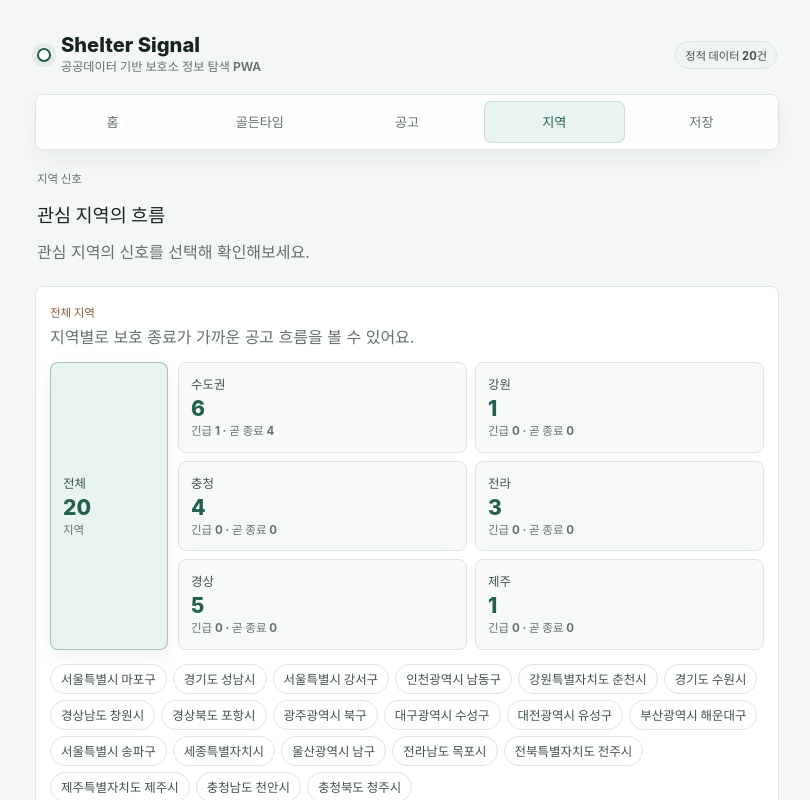
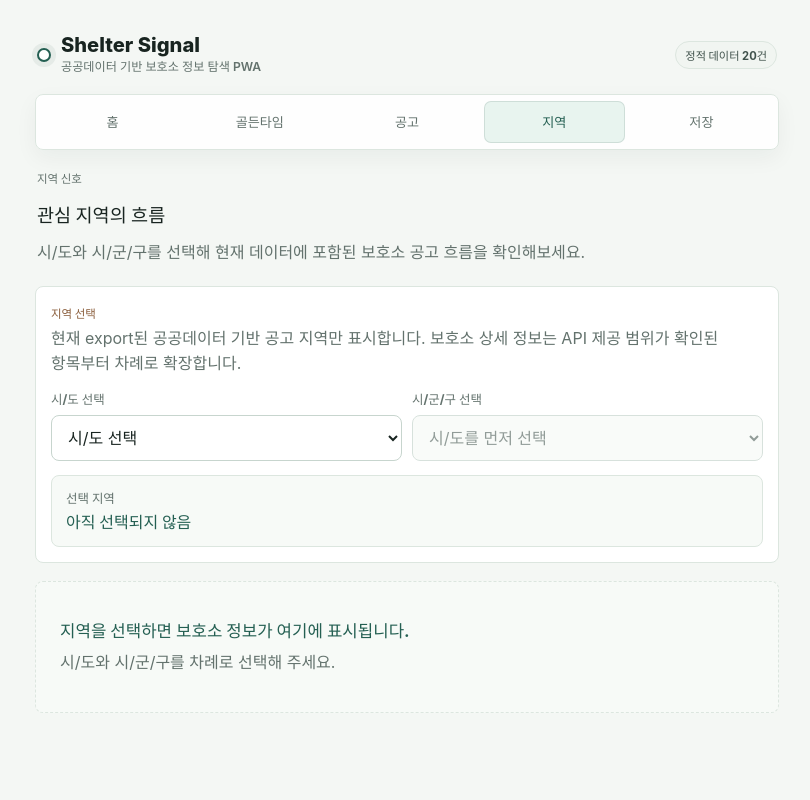
Before and after one commit to dffxonnb-cyber/shelter-signal, a React (Vite) app in the folder app/: page / in a window 1280 px wide. Both pictures are taken after a click on the button "지역". Shown: the top 800 px of the page, without its empty margins (233-1043 px from the left). Built offline with nearby package versions, Linux system fonts and the light colour scheme.

Commit message:
feat: add region dropdown exploration

```diff
--- a/app/src/App.tsx
+++ b/app/src/App.tsx
@@ -15,15 +15,6 @@ import {
 
 type ViewKey = "overview" | "golden" | "notices" | "regions" | "saved";
 type NoticeLimit = 5 | 10 | 20 | "all";
-type RegionClusterKey =
-  | "capital"
-  | "gangwon"
-  | "chungcheong"
-  | "jeolla"
-  | "gyeongsang"
-  | "jeju"
-  | "other";
-type RegionSelectionKey = "all" | `cluster:${RegionClusterKey}` | `region:${string}`;
 
 const ALL_FILTER = "전체";
 const NOTICE_LIMIT_OPTIONS: Array<{ value: NoticeLimit; label: string }> = [
@@ -49,20 +40,6 @@ const labelOrder: Record<RescueWindowLabel, number> = {
   "종료/확인 필요": 5,
 };
 
-const REGION_CLUSTERS: Array<{
-  key: RegionClusterKey;
-  label: string;
-  matchers: string[];
-}> = [
-  { key: "capital", label: "수도권", matchers: ["서울", "경기", "인천"] },
-  { key: "gangwon", label: "강원", matchers: ["강원"] },
-  { key: "chungcheong", label: "충청", matchers: ["충청", "충북", "충남", "대전", "세종"] },
-  { key: "jeolla", label: "전라", matchers: ["전라", "전북", "전남", "광주"] },
-  { key: "gyeongsang", label: "경상", matchers: ["경상", "경북", "경남", "부산", "대구", "울산"] },
-  { key: "jeju", label: "제주", matchers: ["제주"] },
-  { key: "other", label: "그 외", matchers: [] },
-];
-
 type DataSourceState = "loading" | "exported" | "fallback";
 
 interface RuntimeAppData extends ExportedAppData {
@@ -78,9 +55,7 @@ interface RegionSignal {
   averageScore: number;
 }
 
-interface RegionClusterSignal {
-  key: RegionClusterKey;
-  label: string;
+interface RegionSignalTotals {
   total: number;
   urgent: number;
   endingSoon: number;
@@ -88,12 +63,15 @@ interface RegionClusterSignal {
   regionCount: number;
 }
 
-interface RegionSignalTotals {
-  total: number;
-  urgent: number;
-  endingSoon: number;
-  averageScore: number;
-  regionCount: number;
+interface RegionDistrictOption {
+  label: string;
+  value: string;
+  signal: RegionSignal;
+}
+
+interface RegionSelectorGroup {
+  sido: string;
+  districts: RegionDistrictOption[];
 }
 
 function App() {
@@ -776,85 +754,39 @@ function AnimalCards({
 }
 
 function RegionSummaryScreen({ regionSignals }: { regionSignals: RegionSignal[] }) {
-  const [selectedRegion, setSelectedRegion] = useState<RegionSelectionKey>("all");
-  const clusterSignals = useMemo(() => buildRegionClusterSignals(regionSignals), [regionSignals]);
-  const visibleRegionSignals = useMemo(
-    () => filterRegionSignals(regionSignals, selectedRegion),
-    [regionSignals, selectedRegion]
-  );
-  const selectedTotals = useMemo(
-    () => summarizeRegionSignals(visibleRegionSignals),
-    [visibleRegionSignals]
-  );
-  const selectedLabel = regionSelectionLabel(selectedRegion);
+  const [selectedSido, setSelectedSido] = useState("");
+  const [selectedDistrict, setSelectedDistrict] = useState("");
+  const regionGroups = useMemo(() => buildRegionSelectorGroups(regionSignals), [regionSignals]);
+  const selectedGroup = regionGroups.find((group) => group.sido === selectedSido);
+  const districtOptions = selectedGroup?.districts ?? [];
+  const selectedDistrictOption = districtOptions.find((option) => option.value === selectedDistrict);
+  const selectedRegionSignal = selectedDistrictOption?.signal;
+  const hasCompletedSelection = Boolean(selectedSido && selectedDistrict);
+  const selectedTotals = selectedRegionSignal
+    ? summarizeRegionSignals([selectedRegionSignal])
+    : undefined;
+  const selectedRegionLabel = selectedRegionSignal?.region ?? [selectedSido, selectedDistrictOption?.label]
+    .filter(Boolean)
+    .join(" ");
 
-  return (
-    <div className="screen-stack" data-testid="screen-regions">
-      <ScreenHeader
-        kicker="지역 신호"
-        title="관심 지역의 흐름"
-        description="관심 지역의 신호를 선택해 확인해보세요."
-      />
+  const handleSidoChange = (value: string) => {
+    setSelectedSido(value);
+    setSelectedDistrict("");
+  };
 
-      <section className="region-explorer" aria-label="지역 신호 선택">
-        <div className="region-explorer-copy">
-          <span className="section-kicker">전체 지역</span>
-          <p>지역별로 보호 종료가 가까운 공고 흐름을 볼 수 있어요.</p>
-        </div>
-
-        <div className="region-map-panel">
-          <button
-            className={`region-all-tile ${selectedRegion === "all" ? "is-selected" : ""}`}
-            type="button"
-            data-testid="region-select-all"
-            onClick={() => setSelectedRegion("all")}
-          >
-            <span>전체</span>
-            <strong>{regionSignals.length}</strong>
-            <small>지역</small>
-          </button>
-
-          <div className="region-cluster-grid">
-            {clusterSignals.map((cluster) => (
-              <button
-                key={cluster.key}
-                className={`region-cluster-tile ${
-                  selectedRegion === `cluster:${cluster.key}` ? "is-selected" : ""
-                }`}
-                type="button"
-                data-testid={`region-cluster-${cluster.key}`}
-                disabled={cluster.total === 0}
-                onClick={() => setSelectedRegion(`cluster:${cluster.key}`)}
-              >
-                <span>{cluster.label}</span>
-                <strong>{cluster.total}</strong>
-                <small>긴급 {cluster.urgent} · 곧 종료 {cluster.endingSoon}</small>
-              </button>
-            ))}
-          </div>
-        </div>
-
-        <div className="region-chip-row" aria-label="개별 지역 선택">
-          {regionSignals.map((summary) => (
-            <button
-              key={summary.region}
-              className={selectedRegion === `region:${summary.region}` ? "is-selected" : ""}
-              type="button"
-              data-testid="region-chip"
-              onClick={() => setSelectedRegion(`region:${summary.region}`)}
-            >
-              {summary.region}
-            </button>
-          ))}
-        </div>
-      </section>
-
+  const regionResult = !hasCompletedSelection ? (
+    <section className="empty-state region-empty-state" role="status">
+      <strong>지역을 선택하면 보호소 정보가 여기에 표시됩니다.</strong>
+      <p>시/도와 시/군/구를 차례로 선택해 주세요.</p>
+    </section>
+  ) : selectedRegionSignal && selectedTotals ? (
+    <>
       <section className="selected-region-panel" aria-label="선택한 지역 요약">
         <div>
           <span className="section-kicker">선택한 지역</span>
-          <h3>{selectedLabel}</h3>
+          <h3>{selectedRegionLabel}</h3>
           <p>
-            {selectedTotals.regionCount}개 지역, 공고 {selectedTotals.total}건을 확인하고 있어요.
+            현재 정적 공고 데이터 기준으로 공고 {selectedTotals.total}건을 확인하고 있어요.
           </p>
         </div>
         <dl className="selected-region-metrics">
@@ -862,20 +794,85 @@ function RegionSummaryScreen({ regionSignals }: { regionSignals: RegionSignal[]
           <SummaryNumber label="곧 종료" value={selectedTotals.endingSoon} />
           <SummaryNumber label="평균 점수" value={selectedTotals.averageScore} />
         </dl>
+        <p className="region-limit-note">
+          보호소 홈페이지, 운영시간, 좌표 정보는 아직 지원하지 않습니다. 공공데이터 제공 여부와
+          API 권한을 확인한 뒤 업데이트할 예정입니다.
+        </p>
       </section>
 
-      <section className="region-card-list" aria-label="지역별 공고 요약">
-        {visibleRegionSignals.length ? (
-          visibleRegionSignals.map((summary) => (
-            <RegionCard key={summary.region} summary={summary} />
-          ))
-        ) : (
-          <EmptyState
-            title="선택한 지역에서 표시할 공고가 없습니다."
-            description="전체 지역을 선택하거나 다른 권역을 살펴보세요."
-          />
-        )}
+      <section className="region-card-list" aria-label="선택한 지역 공고 요약">
+        <RegionCard summary={selectedRegionSignal} />
       </section>
+    </>
+  ) : (
+    <section className="empty-state region-empty-state" role="status">
+      <strong>
+        현재 선택한 지역의 보호소 정보는 준비 중입니다. 공공데이터 제공 여부를 확인한 뒤
+        업데이트할 예정입니다.
+      </strong>
+      <p>지원하지 않는 API 정보를 임의로 표시하지 않습니다.</p>
+    </section>
+  );
+
+  return (
+    <div className="screen-stack" data-testid="screen-regions">
+      <ScreenHeader
+        kicker="지역 신호"
+        title="관심 지역의 흐름"
+        description="시/도와 시/군/구를 선택해 현재 데이터에 포함된 보호소 공고 흐름을 확인해보세요."
+      />
+
+      <section className="region-explorer" aria-label="지역 신호 선택">
+        <div className="region-explorer-copy">
+          <span className="section-kicker">지역 선택</span>
+          <p>
+            현재 export된 공공데이터 기반 공고 지역만 표시합니다. 보호소 상세 정보는 API 제공
+            범위가 확인된 항목부터 차례로 확장합니다.
+          </p>
+        </div>
+
+        <div className="region-selector-grid">
+          <label className="region-select-control">
+            <span>시/도 선택</span>
+            <select
+              value={selectedSido}
+              data-testid="region-sido-select"
+              onChange={(event) => handleSidoChange(event.target.value)}
+            >
+              <option value="">시/도 선택</option>
+              {regionGroups.map((group) => (
+                <option key={group.sido} value={group.sido}>
+                  {group.sido}
+                </option>
+              ))}
+            </select>
+          </label>
+
+          <label className="region-select-control">
+            <span>시/군/구 선택</span>
+            <select
+              value={selectedDistrict}
+              disabled={!selectedSido}
+              data-testid="region-district-select"
+              onChange={(event) => setSelectedDistrict(event.target.value)}
+            >
+              <option value="">{selectedSido ? "시/군/구 선택" : "시/도를 먼저 선택"}</option>
+              {districtOptions.map((option) => (
+                <option key={option.value} value={option.value}>
+                  {option.label}
+                </option>
+              ))}
+            </select>
+          </label>
+        </div>
+
+        <div className="selected-region-inline" aria-live="polite">
+          <span>선택 지역</span>
+          <strong>{selectedRegionLabel || "아직 선택되지 않음"}</strong>
+        </div>
+      </section>
+
+      {regionResult}
     </div>
   );
 }
@@ -1195,40 +1192,6 @@ function limitNotices(animals: MockAnimal[], limit: NoticeLimit): MockAnimal[] {
   return animals.slice(0, limit);
 }
 
-function buildRegionClusterSignals(regionSignals: RegionSignal[]): RegionClusterSignal[] {
-  return REGION_CLUSTERS.map((cluster) => {
-    const signals = regionSignals.filter((signal) => regionClusterFor(signal.region) === cluster.key);
-    const totals = summarizeRegionSignals(signals);
-
-    return {
-      key: cluster.key,
-      label: cluster.label,
-      total: totals.total,
-      urgent: totals.urgent,
-      endingSoon: totals.endingSoon,
-      averageScore: totals.averageScore,
-      regionCount: totals.regionCount,
-    };
-  }).filter((cluster) => cluster.key !== "other" || cluster.total > 0);
-}
-
-function filterRegionSignals(
-  regionSignals: RegionSignal[],
-  selection: RegionSelectionKey
-): RegionSignal[] {
-  if (selection === "all") {
-    return regionSignals;
-  }
-
-  if (selection.startsWith("cluster:")) {
-    const clusterKey = selection.replace("cluster:", "") as RegionClusterKey;
-    return regionSignals.filter((signal) => regionClusterFor(signal.region) === clusterKey);
-  }
-
-  const regionName = selection.replace("region:", "");
-  return regionSignals.filter((signal) => signal.region === regionName);
-}
-
 function summarizeRegionSignals(regionSignals: RegionSignal[]): RegionSignalTotals {
   const total = regionSignals.reduce((sum, signal) => sum + signal.total, 0);
   const weightedScore = regionSignals.reduce(
@@ -1245,26 +1208,33 @@ function summarizeRegionSignals(regionSignals: RegionSignal[]): RegionSignalTota
   };
 }
 
-function regionClusterFor(region: string): RegionClusterKey {
-  const cluster = REGION_CLUSTERS.find(
-    (definition) =>
-      definition.key !== "other" && definition.matchers.some((matcher) => region.includes(matcher))
-  );
+function buildRegionSelectorGroups(regionSignals: RegionSignal[]): RegionSelectorGroup[] {
+  const groups = new Map<string, RegionDistrictOption[]>();
 
-  return cluster?.key ?? "other";
+  regionSignals.forEach((signal) => {
+    const { sido, district } = splitRegionName(signal.region);
+    const districts = groups.get(sido) ?? [];
+    districts.push({ label: district, value: signal.region, signal });
+    groups.set(sido, districts);
+  });
+
+  return Array.from(groups.entries())
+    .map(([sido, districts]) => ({
+      sido,
+      districts: districts.sort((a, b) => a.label.localeCompare(b.label, "ko")),
+    }))
+    .sort((a, b) => a.sido.localeCompare(b.sido, "ko"));
 }
 
-function regionSelectionLabel(selection: RegionSelectionKey): string {
-  if (selection === "all") {
-    return "전체 지역";
+function splitRegionName(region: string): { sido: string; district: string } {
+  const parts = region.trim().split(/\s+/).filter(Boolean);
+  if (!parts.length) {
+    return { sido: "지역 미상", district: "상세 지역 미상" };
   }
-
-  if (selection.startsWith("cluster:")) {
-    const clusterKey = selection.replace("cluster:", "") as RegionClusterKey;
-    return REGION_CLUSTERS.find((cluster) => cluster.key === clusterKey)?.label ?? "선택한 권역";
+  if (parts.length === 1) {
+    return { sido: parts[0], district: "전체" };
   }
-
-  return selection.replace("region:", "");
+  return { sido: parts[0], district: parts.slice(1).join(" ") };
 }
 
 function telLink(tel: string | null): string | undefined {
--- a/app/src/styles.css
+++ b/app/src/styles.css
@@ -1015,8 +1015,8 @@ select:focus-visible {
 
 .region-explorer {
   display: grid;
-  gap: 12px;
-  padding: 14px;
+  gap: 14px;
+  padding: 15px;
   background: var(--color-surface);
 }
 
@@ -1030,6 +1030,55 @@ select:focus-visible {
 .region-map-panel {
   display: grid;
   gap: 10px;
+}
+
+.region-selector-grid {
+  display: grid;
+  gap: 10px;
+}
+
+.region-select-control {
+  display: grid;
+  gap: 7px;
+}
+
+.region-select-control span,
+.selected-region-inline span {
+  color: var(--color-muted);
+  font-size: 0.78rem;
+  font-weight: 720;
+}
+
+.region-select-control select {
+  width: 100%;
+  min-height: 46px;
+  padding: 0 36px 0 12px;
+  border: 1px solid var(--color-border-strong);
+  border-radius: var(--radius-sm);
+  background: var(--color-surface);
+  color: var(--color-text);
+}
+
+.region-select-control select:disabled {
+  background: var(--color-surface-soft);
+  color: var(--color-muted);
+  cursor: not-allowed;
+}
+
+.selected-region-inline {
+  display: grid;
+  gap: 5px;
+  padding: 13px 14px;
+  border: 1px solid var(--color-border);
+  border-radius: var(--radius-sm);
+  background: var(--color-surface-soft);
+}
+
+.selected-region-inline strong {
+  color: var(--color-primary);
+  font-size: 1rem;
+  line-height: 1.35;
+  word-break: keep-all;
 }
 
 .region-all-tile,
@@ -1156,6 +1205,17 @@ select:focus-visible {
   font-weight: 780;
 }
 
+.region-limit-note {
+  padding-top: 10px;
+  border-top: 1px solid var(--color-border);
+  font-size: 0.82rem;
+}
+
+.region-empty-state strong {
+  max-width: 38rem;
+  word-break: keep-all;
+}
+
 .region-card.has-urgent {
   border-left: 3px solid var(--color-amber);
 }
@@ -1457,7 +1517,8 @@ select:focus-visible {
   }
 
   .home-split,
-  .filter-panel {
+  .filter-panel,
+  .region-selector-grid {
     grid-template-columns: repeat(2, minmax(0, 1fr));
   }
 
```
